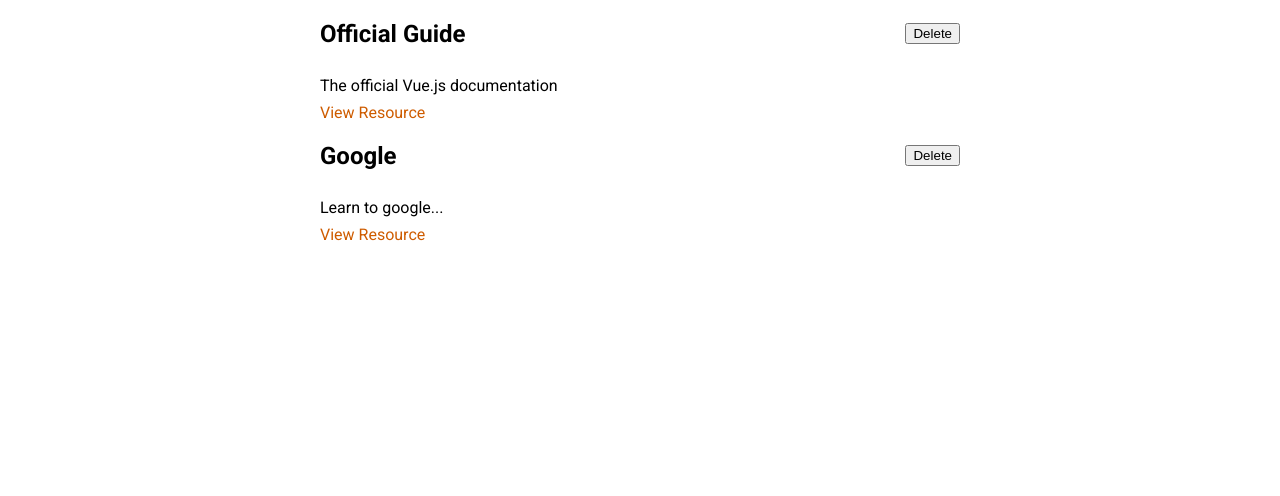
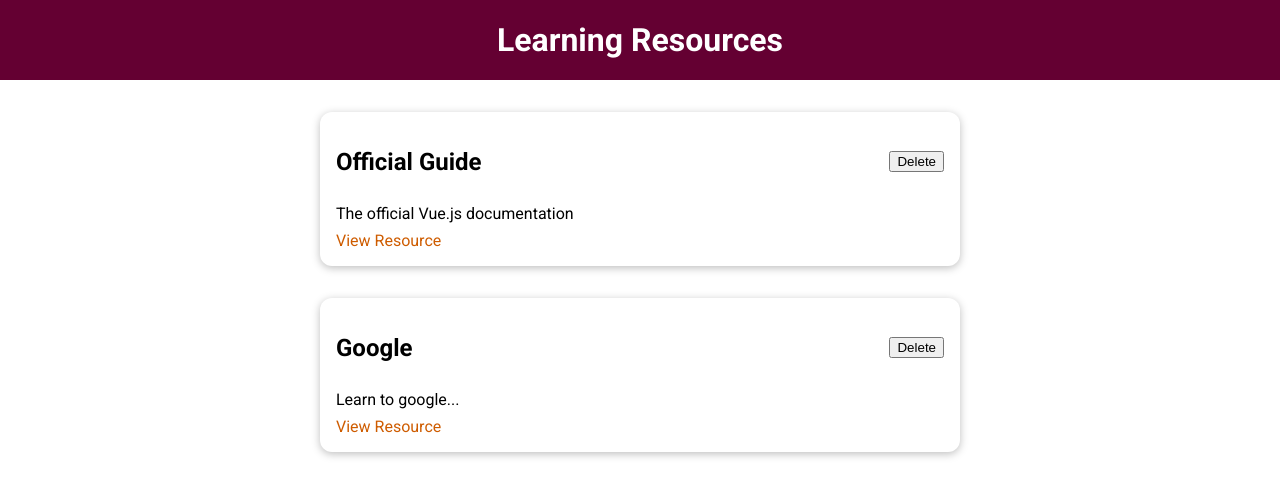
Before and after one commit to Shist/vue-learning-resources-app, a Vue app: page / in a window 1280 px wide. Shown: the top 496 px of the page. Built offline with nearby package versions, Linux system fonts and the light colour scheme.

Commit message:
Added header, added styles for cards and header

```diff
--- a/src/App.vue
+++ b/src/App.vue
@@ -1,12 +1,15 @@
 <template>
+  <TheHeader title="Learning Resources" />
   <StoredResources :resources="storedResources" />
 </template>
 
 <script>
+import TheHeader from '@/components/layouts/TheHeader.vue';
 import StoredResources from '@/components/learning-resources/StoredResources.vue';
 
 export default {
   components: {
+    TheHeader,
     StoredResources,
   },
 
--- /dev/null
+++ b/src/components/UI/BaseCard.vue
@@ -0,0 +1,15 @@
+<template>
+  <div>
+    <slot></slot>
+  </div>
+</template>
+
+<style scoped>
+div {
+  border-radius: 12px;
+  box-shadow: 0 2px 8px rgba(0, 0, 0, 0.26);
+  padding: 1rem;
+  margin: 2rem auto;
+  max-width: 40rem;
+}
+</style>
--- /dev/null
+++ b/src/components/layouts/TheHeader.vue
@@ -0,0 +1,32 @@
+<template>
+  <header>
+    <h1>{{ title }}</h1>
+  </header>
+</template>
+
+<script>
+export default {
+  props: {
+    title: {
+      type: String,
+      required: true,
+    },
+  },
+};
+</script>
+
+<style scoped>
+header {
+  width: 100%;
+  height: 5rem;
+  background-color: #640032;
+  display: flex;
+  justify-content: center;
+  align-items: center;
+}
+
+header h1 {
+  color: white;
+  margin: 0;
+}
+</style>
--- a/src/components/learning-resources/ResourceCard.vue
+++ b/src/components/learning-resources/LearningResource.vue
@@ -1,5 +1,5 @@
 <template>
-  <div>
+  <BaseCard>
     <header>
       <h2>{{ title }}</h2>
       <button>Delete</button>
@@ -8,7 +8,7 @@
     <nav>
       <a :href="link" target="_blank">View Resource</a>
     </nav>
-  </div>
+  </BaseCard>
 </template>
 
 <script>
--- a/src/components/learning-resources/StoredResources.vue
+++ b/src/components/learning-resources/StoredResources.vue
@@ -1,7 +1,7 @@
 <template>
   <ul>
     <li v-for="resource in resources" :key="resource.id">
-      <ResourceCard
+      <LearningResource
         :title="resource.title"
         :description="resource.description"
         :link="resource.link"
@@ -11,11 +11,11 @@
 </template>
 
 <script>
-import ResourceCard from '@/components/learning-resources/ResourceCard.vue';
+import LearningResource from '@/components/learning-resources/LearningResource.vue';
 
 export default {
   components: {
-    ResourceCard,
+    LearningResource,
   },
 
   props: {
```
Also changed, not shown: src/main.js (+6 -1 lines).
